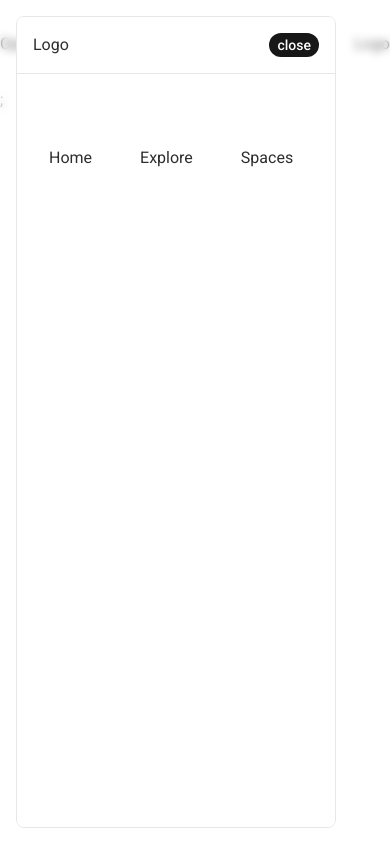
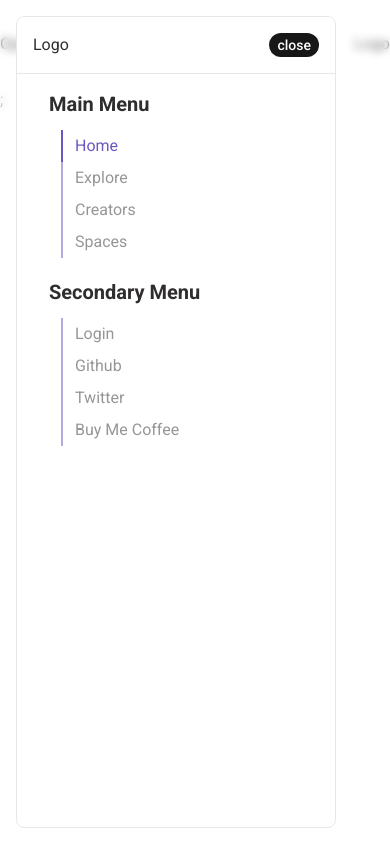
Before and after one commit to ManishBisht777/tweetspace, a Next.js app: page / in a window 390 px wide. Both pictures are taken after a click on the button "Open". Built offline with nearby package versions, Linux system fonts and the light colour scheme.

Commit message:
feat: navbar mobile

```diff
--- /dev/null
+++ b/src/components/navbar/NavItem.tsx
@@ -0,0 +1,32 @@
+import Link from "next/link";
+import React, { Dispatch, SetStateAction } from "react";
+type Props = {
+  activeLink: string;
+  setActiveLink: Dispatch<SetStateAction<string>>;
+  menuItem: {
+    to: string;
+    name: string;
+  };
+};
+
+const NavItem = ({ activeLink, setActiveLink, menuItem }: Props) => {
+  const isActive = activeLink === menuItem.to;
+
+  return (
+    <Link
+      className={`px-3 py-1 border-l-2 border-accent-base w-fit
+      ${
+        isActive
+          ? `border-accent-base text-accent-base`
+          : `border-accent-base/50 text-skin-base/50`
+      }
+      `}
+      key={menuItem.name}
+      href={menuItem.to}
+    >
+      {menuItem.name}
+    </Link>
+  );
+};
+
+export default NavItem;
--- a/src/components/navbar/NavList.tsx
+++ b/src/components/navbar/NavList.tsx
@@ -1,24 +1,80 @@
 import Container from "@/layouts/Container";
 import Link from "next/link";
-import React from "react";
+import React, { useState } from "react";
+import NavItem from "./NavItem";
+
+const MenuLinks = [
+  {
+    to: "/",
+    name: "Home",
+  },
+  {
+    to: "/explore",
+    name: "Explore",
+  },
+  {
+    to: "/creators",
+    name: "Creators",
+  },
+  {
+    to: "/spaces",
+    name: "Spaces",
+  },
+];
+
+const SecondaryLinks = [
+  {
+    to: "/login",
+    name: "Login",
+  },
+  {
+    to: "/github",
+    name: "Github",
+  },
+  {
+    to: "/twitter",
+    name: "Twitter",
+  },
+  {
+    to: "/bmc",
+    name: "Buy Me Coffee",
+  },
+];
+
 type Props = {};
 
 function NavList({}: Props) {
+  const [activeLink, setActiveLink] = useState<string>("/");
+
   return (
-    <Container className="flex justify-between items-center py-8">
-      <ul className="flex gap-12">
-        <Link href="/">Home</Link>
-        <Link href="/explore">Explore</Link>
-        <Link href="/spaces">Spaces</Link>
-        <Link href="/users">Creators</Link>
-      </ul>
-      <div>Logo</div>
-      <ul className="flex gap-12">
-        <Link href="/explore">Login</Link>
-        <Link href="/">Github</Link>
-        <Link href="/spaces">Twitter</Link>
-        <Link href="/users">Buy Me Coffee</Link>
-      </ul>
+    <Container>
+      <div>
+        <p className=" text-xl font-semibold">Main Menu</p>
+        <ul className="flex flex-col ml-3 mt-3">
+          {MenuLinks.map((menuItem) => (
+            <NavItem
+              activeLink={activeLink}
+              key={menuItem.name}
+              setActiveLink={setActiveLink}
+              menuItem={menuItem}
+            />
+          ))}
+        </ul>
+      </div>
+      <div className="hidden">Logo</div>
+      <div className="mt-5">
+        <p className=" text-xl font-semibold">Secondary Menu</p>
+        <ul className="flex flex-col ml-3 mt-3">
+          {SecondaryLinks.map((menuItem) => (
+            <NavItem
+              activeLink={activeLink}
+              key={menuItem.name}
+              setActiveLink={setActiveLink}
+              menuItem={menuItem}
+            />
+          ))}
+        </ul>
+      </div>
     </Container>
   );
 }
```
